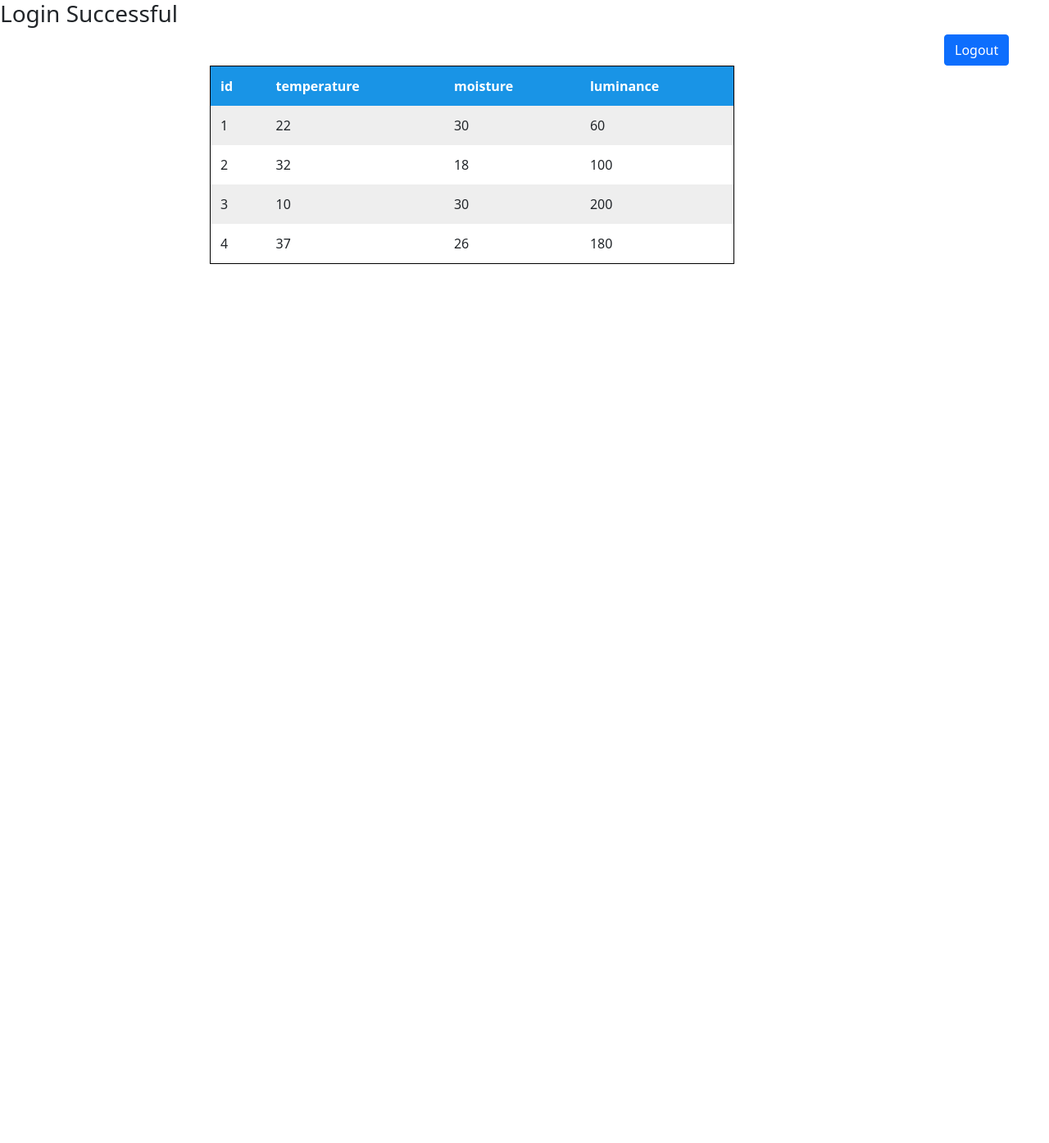
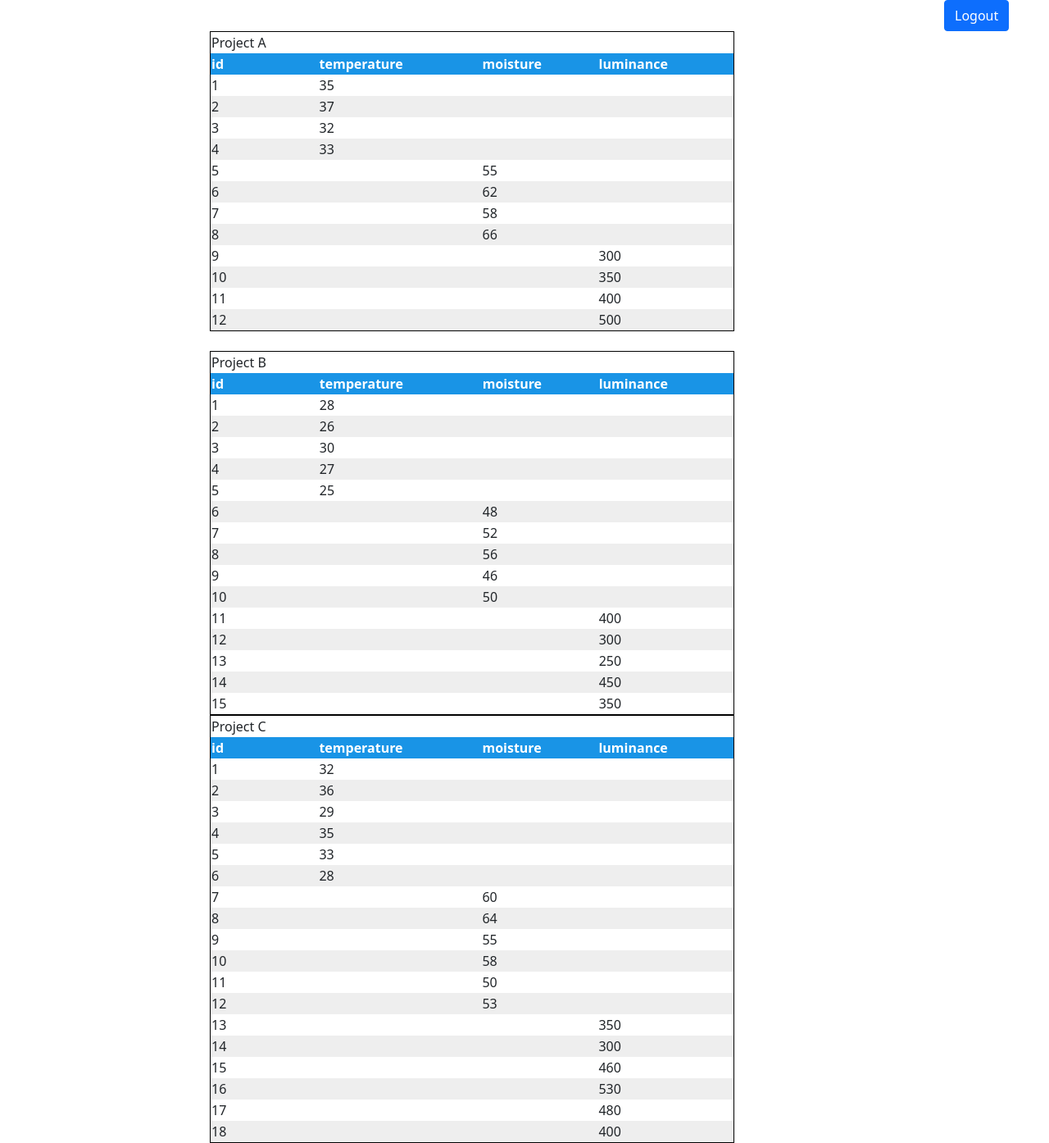
Before and after one commit to suresh-pauhala/VerticalFarming, a Flask app: page /welcome in a window 1280 px wide. Shown: the whole page at 82% size. Before the commit the page ends 322 px from the top, so only its background shows below. Run offline with Flask 2, Linux system fonts and the light colour scheme; a user stored in the database is signed in; data comes from the database, SQL or seed files in the repository.

Commit message:
encrypted password, updated project tables, created admin page for data entry of users

```diff
--- a/main.py
+++ b/main.py
@@ -1,5 +1,5 @@
 import re
-
+import bcrypt
 from flask import Flask, render_template, request, session, flash
 from flask_sqlalchemy import SQLAlchemy
 from werkzeug.utils import redirect
@@ -11,32 +11,34 @@ app.config['SQLALCHEMY_TRACK_MODIFICATIONS'] = False
 db = SQLAlchemy(app)
 
 
-class Users(db.Model):
+class User(db.Model):
     id = db.Column(db.Integer, primary_key=True)
-    email = db.Column(db.String(100), nullable=False)
+    userid = db.Column(db.String(100), nullable=False)
     password = db.Column(db.String(100), nullable=False)
-    crop = db.Column(db.String(100), nullable=False)
 
 
-class CropA(db.Model):
+class ProjectA(db.Model):
     id = db.Column(db.Integer, primary_key=True)
-    temperature = db.Column(db.String(100), nullable=False)
-    moisture = db.Column(db.String(100), nullable=False)
-    luminance = db.Column(db.String(100), nullable=False)
+    sensorId = db.Column(db.String(100), nullable=False)
+    temperature = db.Column(db.String(100))
+    moisture = db.Column(db.String(100))
+    luminance = db.Column(db.String(100))
 
 
-class CropB(db.Model):
+class ProjectB(db.Model):
     id = db.Column(db.Integer, primary_key=True)
-    temperature = db.Column(db.String(100), nullable=False)
-    moisture = db.Column(db.String(100), nullable=False)
-    luminance = db.Column(db.String(100), nullable=False)
+    sensorId = db.Column(db.String(100), nullable=False)
+    temperature = db.Column(db.String(100))
+    moisture = db.Column(db.String(100))
+    luminance = db.Column(db.String(100))
 
 
-class CropC(db.Model):
+class ProjectC(db.Model):
     id = db.Column(db.Integer, primary_key=True)
-    temperature = db.Column(db.String(100), nullable=False)
-    moisture = db.Column(db.String(100), nullable=False)
-    luminance = db.Column(db.String(100), nullable=False)
+    sensorId = db.Column(db.String(100), nullable=False)
+    temperature = db.Column(db.String(100))
+    moisture = db.Column(db.String(100))
+    luminance = db.Column(db.String(100))
 
 
 @app.route('/')
@@ -49,7 +51,7 @@ def login():
     return render_template('login.html')
 
 
-@app.route('/register')
+@app.route('/admin_page')
 def register():
     return render_template('register.html')
 
@@ -57,20 +59,22 @@ def register():
 @app.route('/welcome')
 def welcome():
     if 'user' in session:
-        return render_template('welcome.html')
+        projectA = ProjectA.query.all()
+        projectB = ProjectB.query.all()
+        projectC = ProjectC.query.all()
+        return render_template('welcome.html', projectA=projectA,projectB=projectB,projectC=projectC)
     else:
         return redirect('login')
 
 
 @app.route('/validate_login', methods=['POST'])
 def validate_login():
-    email = request.form.get('email')
+    userid = request.form.get('userid')
     password = request.form.get('password')
-    crop = request.form.get('crops')
 
-    verify = Users.query.filter_by(email=email, password=password, crop=crop).first()
-    if verify:
-        session['user'] = verify.email
+    user = User.query.filter_by(userid=userid).first()
+    if bcrypt.checkpw(password.encode('utf-8'), user.password):
+        session['user'] = user.userid
         return redirect('/welcome')
     else:
         flash("Wrong credentials!!!")
@@ -79,27 +83,27 @@ def validate_login():
 
 @app.route('/validate_register', methods=['POST'])
 def validate_register():
-    email = request.form.get('email')
+    userid = request.form.get('userid')
     password = request.form.get('password')
-    crop = request.form.get('crops')
 
     validations = "^(?=.*[a-z])(?=.*[A-Z])(?=.*\d)(?=.*[@$!%*#?&])[A-Za-z\d@$!#%*?&]{8,20}$"
     pat = re.compile(validations)
     mat = re.search(pat, password)
 
     if mat:
-        verify = Users.query.filter_by(email=email).first()
+        verify = User.query.filter_by(userid=userid).first()
         if verify:
             flash('User already exist')
-            return redirect('/register')
+            return redirect('/admin_page')
         else:
-            user = Users(email=email, password=password, crop=crop)
+            hashed = bcrypt.hashpw(password.encode('utf-8'), bcrypt.gensalt())
+            user = User(userid=userid, password=hashed)
             db.session.add(user)
             db.session.commit()
-            return redirect('/')
+            return redirect('/admin_page')
     else:
         flash('Please enter a strong password')
-        return redirect('/register')
+        return redirect('/admin_page')
 
 
 @app.route('/logout')
--- a/static/css/style.css
+++ b/static/css/style.css
@@ -36,25 +36,54 @@ a.button {
   width:15%
  }
  table {
+ border: 1px solid black;
   width:50%;
   margin-left:20%;
+
+
 }
-table, th, td {
+/*table, th, td {
   border: 1px solid black;
   border-collapse: collapse;
 }
 th, td {
   padding: 12px;
   text-align: left;
-}
+}*/
 #t01 tr:nth-child(even) {
   background-color: #eee;
 }
 #t01 tr:nth-child(odd) {
  background-color: #fff;
+
 }
 #t01 th {
   background-color: #1994e6;
   color: white;
   text-decoration:none
 }
+
+#t02 tr:nth-child(even) {
+  background-color: #eee;
+}
+#t02 tr:nth-child(odd) {
+ background-color: #fff;
+}
+#t02 th {
+  background-color: #1994e6;
+  color: white;
+  text-decoration:none
+}
+
+
+#t03 tr:nth-child(even) {
+  background-color: #eee;
+}
+#t03 tr:nth-child(odd) {
+ background-color: #fff;
+}
+#t03 th {
+  background-color: #1994e6;
+  color: white;
+  text-decoration:none
+}
--- a/templates/index.html
+++ b/templates/index.html
@@ -10,7 +10,6 @@
 <div class="imgstyle">
     <div class="btn-position">
         <a href="/login"><button style="margin:10px; width:38%" class="btn btn-primary btn-md">login</button></a>
-        <a href="/register"><button class="btn btn-primary btn-md">register</button></a>
     </div>
 
 <img src="{{ url_for('static', filename='images/verticalfarming.jpeg') }}" width="100%" height="655px"/>
--- a/templates/welcome.html
+++ b/templates/welcome.html
@@ -4,50 +4,96 @@
     <meta charset="UTF-8">
     <link rel="stylesheet" type="text/css" href="{{ url_for('static', filename='css/style.css') }}">
     <link href="https://cdn.jsdelivr.net/npm/bootstrap@5.0.2/dist/css/bootstrap.min.css" rel="stylesheet" integrity="sha384-EVSTQN3/azprG1Anm3QDgpJLIm9Nao0Yz1ztcQTwFspd3yD65VohhpuuCOmLASjC" crossorigin="anonymous">
-    <title>Title</title>
+    <title>Homepage</title>
 </head>
 <body>
-<h3> Login Successful  </h3>
+
 
 
 <a style="margin-left:90%;" href="/logout">
     <button class="btn btn-primary btn-md">Logout</button>
   <br></a>
+<div>
 <table id="t01">
+<tr>
+    <td>
+        Project A
+    </td>
+</tr>
   <tr>
     <th>id</th>
     <th>temperature</th>
     <th>moisture</th>
       <th>luminance</th>
   </tr>
+
+  {% for row in projectA %}
   <tr>
-    <td>1</td>
-    <td>22</td>
-    <td>30</td>
-      <td>60</td>
+    <td>{{row.id}}</td>
+    <td>{{row.temperature}}</td>
+
+
+    <td>{{ row.moisture }}</td>
+      <td>{{ row.luminance }}</td>
+
   </tr>
+    {% endfor %}
+
+</table><br>
+</div>
+<table id="t02">
+<tr>
+    <td>
+        Project B
+    </td>
+</tr>
   <tr>
-    <td>2</td>
-    <td>32</td>
-    <td>18</td>
-      <td>100</td>
-  </tr>
-  <tr>
-    <td>3</td>
-    <td>10</td>
-    <td>30</td>
-      <td>200</td>
-  </tr>
-     <tr>
-    <td>4</td>
-    <td>37</td>
-    <td>26</td>
-      <td>180</td>
+    <th>id</th>
+    <th>temperature</th>
+    <th>moisture</th>
+      <th>luminance</th>
   </tr>
 
+  {% for row in projectB %}
+  <tr>
+    <td>{{row.id}}</td>
+    <td>{{row.temperature}}</td>
 
+
+    <td>{{ row.moisture }}</td>
+      <td>{{ row.luminance }}</td>
+
+  </tr>
+
+{% endfor %}
 </table>
-<br>
+
+<table id="t03">
+<tr>
+    <td>
+        Project C
+    </td>
+</tr>
+  <tr>
+    <th>id</th>
+    <th>temperature</th>
+    <th>moisture</th>
+      <th>luminance</th>
+  </tr>
+
+  {% for row in projectC %}
+  <tr>
+    <td>{{row.id}}</td>
+    <td>{{row.temperature}}</td>
+
+
+    <td>{{ row.moisture }}</td>
+      <td>{{ row.luminance }}</td>
+
+  </tr>
+
+{% endfor %}
+</table>
 
 </body>
 </html>
```
Also changed, not shown: templates/login.html (+3 -8 lines), templates/register.html (+5 -10 lines), requirements.txt (line endings or trailing spaces), vertical_farming.db.
